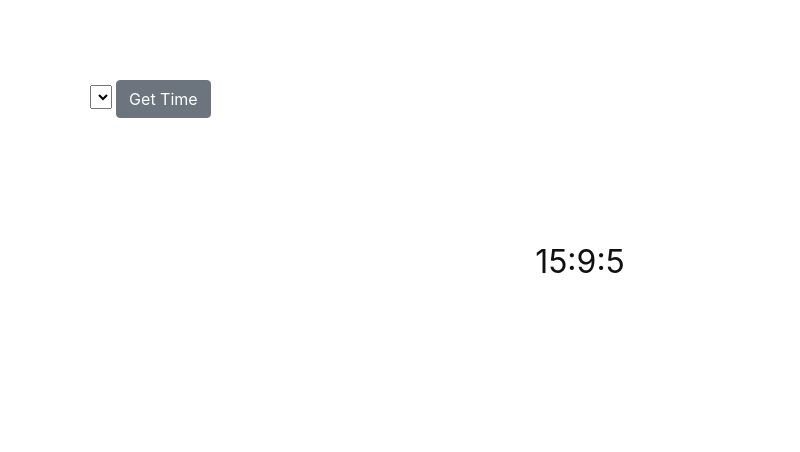
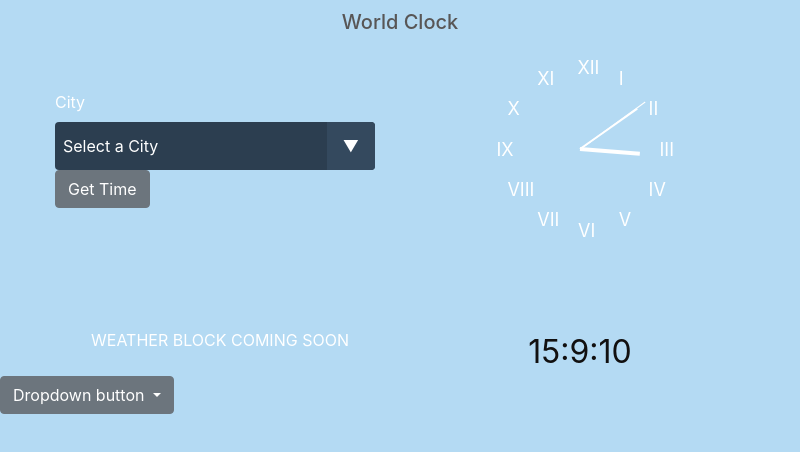
Before and after one commit to chrisdykstra/World-Clock, an Electron app: page index.html in a window 800 px wide. Shown: the top 452 px of the page. Drawn offline with nearby package versions, Linux system fonts and the light colour scheme; no server answers.

Commit message:
Fixed Digital Clock and Cleaned Code

```diff
--- a/analogclock.js
+++ /dev/null
@@ -1,18 +0,0 @@
-
-function setTime(){
-	var currentTime = new Date(),
-		hour = currentTime.getHours(),
-		minute = currentTime.getMinutes(),
-		second = currentTime.getSeconds(),
-		hourDeg = (hour * 360/12) + (minute*(360/60)/12), //allows the hour hand to tick in smaller increments
-		minuteDeg = (minute * 360/60) + (second*(360/60)/60), //allows the minute hand to tick in smaller increments
-		secondDeg = (360/60)*second;
-
-    document.getElementById('hour').style.transform = 'rotate('+hourDeg+'deg)';
-    document.getElementById('minute').style.transform = 'rotate('+minuteDeg+'deg)';
-    document.getElementById('second').style.transform = 'rotate('+secondDeg+'deg)';
-}
-
-setInterval(function(){
-	setTime();
-}, 1000);
--- /dev/null
+++ b/css/dropdown.css
@@ -0,0 +1,62 @@
+/* body {
+    display: flex;
+    flex-direction: column;
+    justify-content: center;
+    align-items: center;
+    height: 100vh;
+    background: #f39c12;
+  }
+  h1 {
+    margin: 0 0 0.25em;
+  } */
+  /* Reset Select */
+  select {
+    -webkit-appearance: none;
+    -moz-appearance: none;
+    -ms-appearance: none;
+    appearance: none;
+    outline: 0;
+    box-shadow: none;
+    border: 0 !important;
+    background: #2c3e50;
+    background-image: none;
+  }
+  /* Remove IE arrow */
+  select::-ms-expand {
+    display: none;
+  }
+  /* Custom Select */
+  .select {
+    position: relative;
+    display: flex;
+    width: 20em;
+    height: 3em;
+    line-height: 3;
+    background: #2c3e50;
+    overflow: hidden;
+    border-radius: .25em;
+  }
+  select {
+    flex: 1;
+    padding: 0 .5em;
+    color: #fff;
+    cursor: pointer;
+  }
+  /* Arrow */
+  .select::after {
+    content: '\25BC';
+    position: absolute;
+    top: 0;
+    right: 0;
+    padding: 0 1em;
+    background: #34495e;
+    cursor: pointer;
+    pointer-events: none;
+    -webkit-transition: .25s all ease;
+    -o-transition: .25s all ease;
+    transition: .25s all ease;
+  }
+  /* Transition */
+  .select:hover::after {
+    color: #c1dcf1;
+  }
--- /dev/null
+++ b/css/styles.css
@@ -0,0 +1,13 @@
+div.title {
+    font-size: 20px;
+    color: rgb(88, 86, 86);
+    padding-top: 10px;
+  }
+
+body {
+  background-color: rgb(180, 218, 243);
+}
+
+div.dropdown {
+
+}
--- a/digitalclock.js
+++ /dev/null
@@ -1,35 +0,0 @@
-
-function startTime(timeDenomination,t = null) {
-
-    if (t != null){
-        clearTimeout(t);
-    }
-
-
-    let h = timeDenomination[0];
-    let m = checkTime(timeDenomination[1]);
-    let s = checkTime(timeDenomination[2]);
-
-    document.getElementById('digitalClock').innerHTML =
-        h + ":" + m + ":" + s;
-
-    t = setTimeout(function(){
-        startTime(timeDenomination,t);
-    }, 1000);
-}
-
-function getLocalTime() {
-    let today = new Date();
-    let timeDenomination = [];
-    timeDenomination.push(today.getHours());
-    timeDenomination.push(today.getMinutes());
-    timeDenomination.push(today.getSeconds());
-
-    return timeDenomination;
-
-}
-
-function checkTime(i) {
-    // if (i < 10) { i = "0" + i };  // add zero in front of numbers < 10
-    return i;
-}
--- a/clockpage.html
+++ b/index.html
@@ -9,22 +9,41 @@
         integrity="sha384-Vkoo8x4CGsO3+Hhxv8T/Q5PaXtkKtu6ug5TOeNV6gBiFeWPGFN9MuhOf23Q9Ifjh" crossorigin="anonymous">
     <link rel="stylesheet" type="text/css" href="css/analogclock.css">
     <link rel="stylesheet" type="text/css" href="css/digitalclock.css">
+    <link rel="stylesheet" type="text/css" href="css/styles.css">
+    <link rel="stylesheet" type="text/css" href="css/dropdown.css">
+
 </head>
 
-<h5>
-    <center>
-        <div>World Clock</div>
-    </center>
-</h5>
-<br><br>
+
 
 <body>
     <div class="container">
         <div class="row">
             <div class="col">
-                <div id="dropdown" div class="dropdown-content"><label>City</label>
-                    <select id="citiesdropdown">
-                    </select>
+                <h5>
+                    <center>
+                        <div class="title">World Clock</div>
+                    </center>
+                </h5>
+                <br><br>
+            </div>
+        </div>
+        <div class="row">
+            <div class="col">
+                <!-- <div class="dropdown">
+                    <button class="btn btn-secondary dropdown-toggle" type="button" id="letsseewhathappens" data-toggle="dropdown" aria-haspopup="true" aria-expanded="false">
+                      Dropdown button
+                    </button>
+                    <div class="dropdown-menu" id="citiesdropdown">
+                      <a class="dropdown-item" href="#">Action</a>
+                    </div>
+                  </div> -->
+                <div id="dropdown" class="dropdown-content"><label>City</label>
+                    <div class="select">
+                        <select id="citiesdropdown">
+                            <option value="" disabled selected>Select a City</option>
+                        </select>
+                    </div>
                     <button class="btn btn-secondary" onclick="setTimeOfCity()">Get Time</button>
                 </div>
             </div>
@@ -67,24 +86,41 @@
 
         </div>
     </div>
+    <div class="dropdown">
+        <button class="btn btn-secondary dropdown-toggle" type="button" id="dropdownMenuButton" data-toggle="dropdown"
+            aria-haspopup="true" aria-expanded="false">
+            Dropdown button
+        </button>
+        <div class="dropdown-menu" aria-labelledby="dropdownMenuButton">
+            <a class="dropdown-item" href="#">Action</a>
+            <a class="dropdown-item" href="#">Another action</a>
+            <a class="dropdown-item" href="#">Something else here</a>
+        </div>
+    </div>
 
-    <script src="https://code.jquery.com/jquery-3.4.1.slim.min.js"
-        integrity="sha384-J6qa4849blE2+poT4WnyKhv5vZF5SrPo0iEjwBvKU7imGFAV0wwj1yYfoRSJoZ+n"
-        crossorigin="anonymous"></script>
+    <!--  -->
+
+
+    <script>
+        window.$ = window.jQuery = require('jquery');
+    </script>
+
     <script src="https://stackpath.bootstrapcdn.com/bootstrap/4.4.1/js/bootstrap.min.js"
         integrity="sha384-wfSDF2E50Y2D1uUdj0O3uMBJnjuUD4Ih7YwaYd1iqfktj0Uod8GCExl3Og8ifwB6"
         crossorigin="anonymous"></script>
-    <script src="https://cdn.jsdelivr.net/npm/popper.js@1.16.0/dist/umd/popper.min.js"
+    <script src=https://cdnjs.cloudflare.com/ajax/libs/popper.js/2.3.3/cjs/popper.min.js></script>
+
+    <!-- <script src="https://cdn.jsdelivr.net/npm/popper.js@1.16.0/dist/umd/popper.min.js"
         integrity="sha384-Q6E9RHvbIyZFJoft+2mJbHaEWldlvI9IOYy5n3zV9zzTtmI3UksdQRVvoxMfooAo"
-        crossorigin="anonymous"></script>
-    <script src='digitalclock.js'></script>
-    <script src='analogclock.js'></script>
-    <script src='api-cities.js'></script>
+        crossorigin="anonymous"></script> -->
+    <script src='javascript/global.js'></script>
+    <script src='javascript/digitalclock.js'></script>
+    <script src='javascript/analogclock.js'></script>
+    <script src='javascript/api-cities.js'></script>
 
     <script>
-        let timeDenomination = getLocalTime();
-
-        startTime(timeDenomination);
+        getLocalTime();
+        setInterval(startTime, 1000);
     </script>
 </body>
 
--- /dev/null
+++ b/javascript/analogclock.js
@@ -0,0 +1,27 @@
+
+// function setTime(){
+// 	let currentTime = new Date(),
+// 		hour = currentTime.getHours(),
+// 		minute = currentTime.getMinutes(),
+// 		second = currentTime.getSeconds(),
+// 		hourDeg = (hour * 360/12) + (minute*(360/60)/12), //allows the hour hand to tick in smaller increments
+// 		minuteDeg = (minute * 360/60) + (second*(360/60)/60), //allows the minute hand to tick in smaller increments
+// 		secondDeg = (360/60)*second;
+
+//     document.getElementById('hour').style.transform = 'rotate('+hourDeg+'deg)';
+//     document.getElementById('minute').style.transform = 'rotate('+minuteDeg+'deg)';
+//     document.getElementById('second').style.transform = 'rotate('+secondDeg+'deg)';
+// }
+function setTime(){
+		hourDeg = (h * 360/12) + (m*(360/60)/12), //allows the hour hand to tick in smaller increments
+		minuteDeg = (m * 360/60) + (s*(360/60)/60), //allows the minute hand to tick in smaller increments
+		secondDeg = (360/60)*s;
+
+    document.getElementById('hour').style.transform = 'rotate('+hourDeg+'deg)';
+    document.getElementById('minute').style.transform = 'rotate('+minuteDeg+'deg)';
+    document.getElementById('second').style.transform = 'rotate('+secondDeg+'deg)';
+}
+
+setInterval(function(){
+	setTime();
+}, 1000);
--- a/api-cities.js
+++ b/javascript/api-cities.js
@@ -1,5 +1,5 @@
 
-const request = require('request');
+
 
 function retrieveDropDownCities() {
 
@@ -25,6 +25,12 @@ function showCitiesInDropdownList(yoshi) {
         cityList.innerHTML = yoshi[i];
         // <option value="Africa/Bissau">Africa/Bissau</option>
         citiesDropDown.appendChild(cityList);
+        ///////////////////////////////////////////////////////////////////
+
+        // let cityList = document.createElement("a");
+        // cityList.setAttribute('value', yoshi[i]);
+        // cityList.innerHTML = yoshi[i];
+        // citiesDropDown.appendChild(cityList);
 
     }
 }
@@ -50,8 +56,13 @@ function getCityInformation(cityName) {
         let endingIndex = timeWithoutDate.indexOf("."); //As long as the formatting from the server doesn't change, this will remain.
         //Now create a substring within this string to separate out the hours, minutes, and seconds.
         let digitalTiime = timeWithoutDate.substring(beginningIndex, endingIndex);
-        let timeDenominations = digitalTiime.split(":"); //separates out hours : minutes : seconds.
-        startTime(timeDenominations);
+        timeDenomination = digitalTiime.split(":"); //separates out hours : minutes : seconds.
+        h = Number (timeDenomination[0]);
+        m = Number (timeDenomination[1]);
+        s = Number (timeDenomination[2]);
+
+
+        startTime();
     })
 
 }
--- /dev/null
+++ b/javascript/digitalclock.js
@@ -0,0 +1,70 @@
+// let setTimer = null;
+// function showTime(){
+//     var date = new Date();
+//     var h = date.getHours(); // 0 - 23
+//     var m = date.getMinutes(); // 0 - 59
+//     var s = date.getSeconds(); // 0 - 59
+//     var session = "AM";
+
+//     if(h == 0){
+//         h = 12;
+//     }
+
+//     if(h > 12){
+//         h = h - 12;
+//         session = "PM";
+//     }
+
+//     h = (h < 10) ? "0" + h : h;
+//     m = (m < 10) ? "0" + m : m;
+//     s = (s < 10) ? "0" + s : s;
+
+//     var time = h + ":" + m + ":" + s + " " + session;
+//     document.getElementById("digitalClock").innerText = time;
+//     document.getElementById("digitalClock").textContent = time;
+
+//     if (setTimer != null){
+//         clearTimeout(setTimer);
+//     }
+
+//     setTimeout(showTime, 1000);
+
+// }
+
+// showTime();
+function startTime() {
+
+    incrementTime();
+    document.getElementById('digitalClock').innerHTML =
+        h + ":" + m + ":" + s;
+}
+
+function incrementTime() {
+
+    if (s < 60) {
+        s = s + 1;
+    }
+
+    if (s == 60) {
+        s = 0;
+        m = m + 1;
+    }
+
+    if (m == 60) {
+        m = 0;
+        h = h + 1;
+    }
+}
+
+
+function getLocalTime() {
+    let today = new Date();
+    h = today.getHours();
+    m = today.getMinutes();
+    s = today.getSeconds();
+}
+
+function checkTime(number) {
+    if (number < 10) { number = "0" + number };  // add zero in front of numbers < 10
+    return number;         //will need this function to fix minutes and seconds
+}
--- /dev/null
+++ b/javascript/global.js
@@ -0,0 +1,6 @@
+
+const request = require('request');
+let timeDenomination;
+let h;
+let m;
+let s;
--- a/main.js
+++ b/main.js
@@ -12,7 +12,7 @@ function createWindow () {
   })
 
   // and load the index.html of the app.
-  win.loadFile('clock.html')
+  win.loadFile('index.html')
 
   // Open the DevTools.
   win.webContents.openDevTools()
```
Also changed, not shown: package.json (+3 -5 lines), 1 other file.
